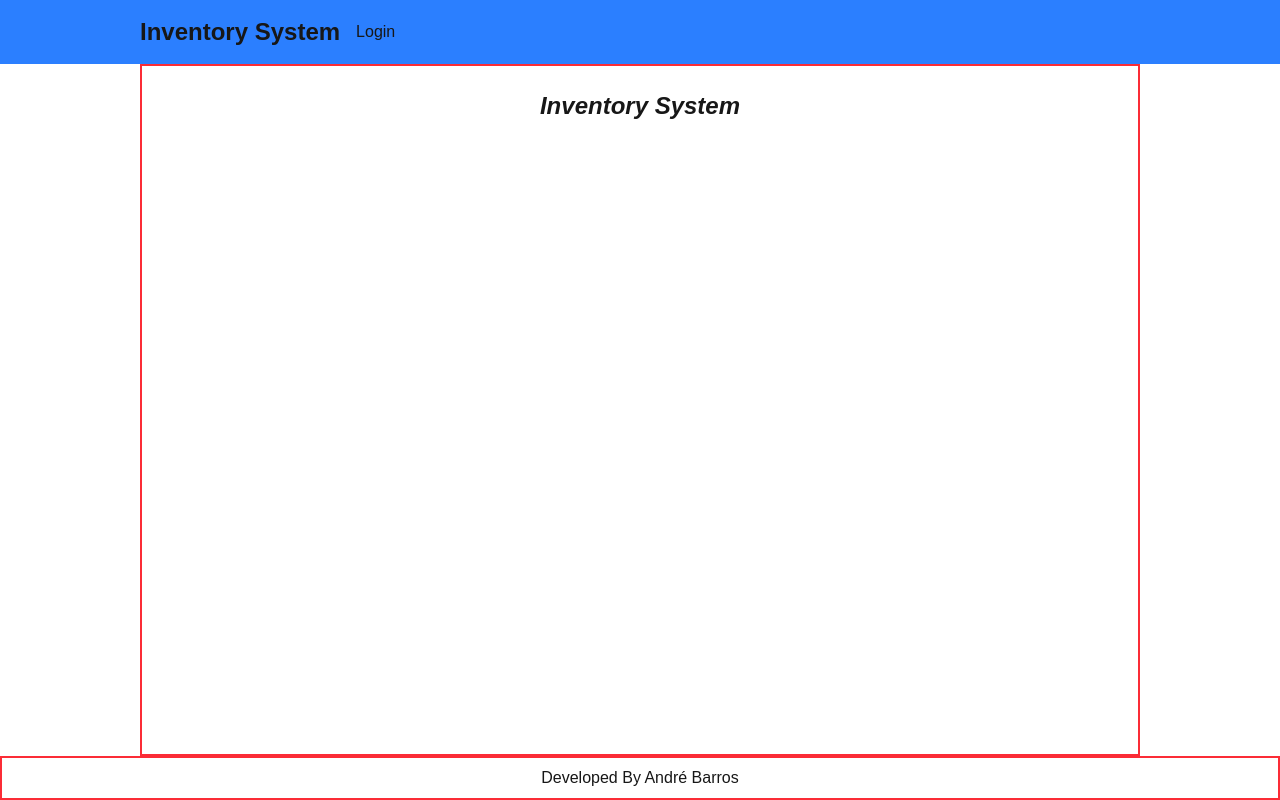
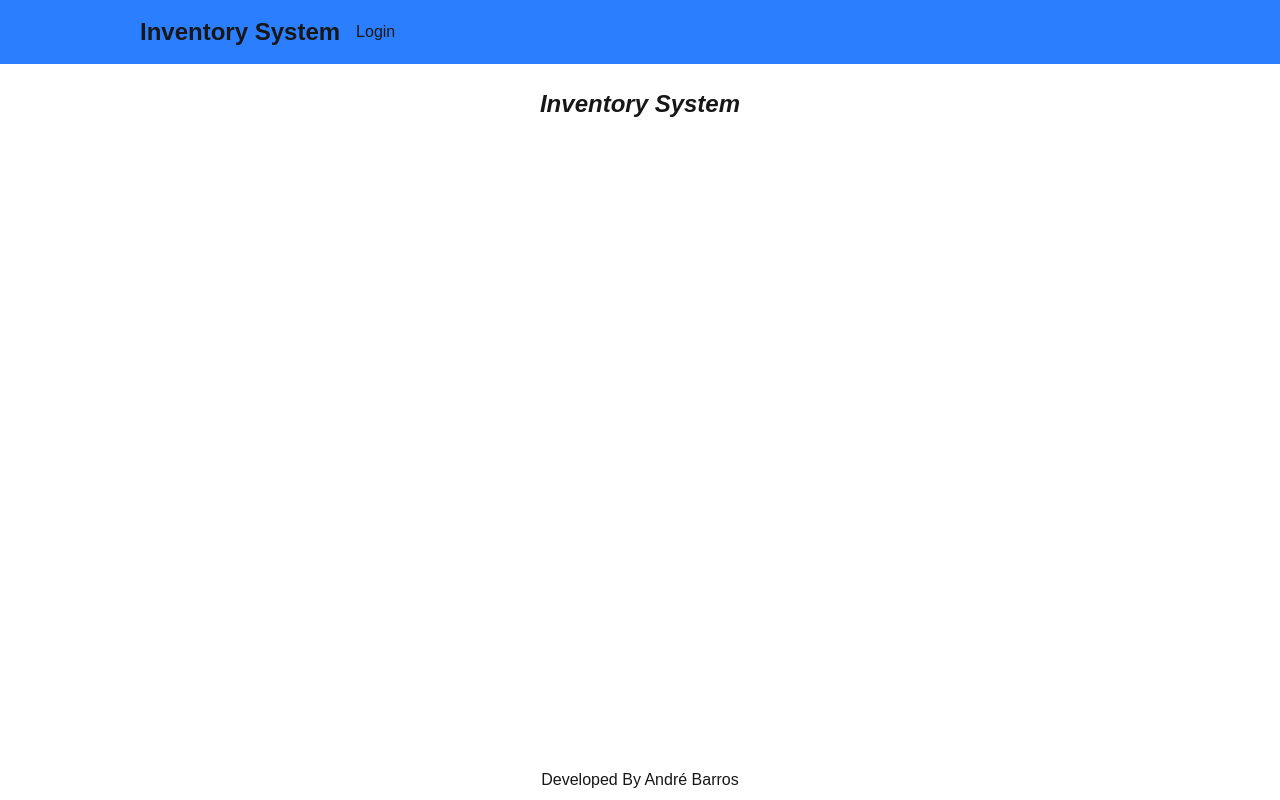
Before and after one commit to andrebarros7201/inventory-system, a Next.js app: page / in a window 1280 px wide. Built offline with nearby package versions, Linux system fonts and the light colour scheme.

Commit message:
remove red borders from layout and footer

```diff
--- a/app/layout.tsx
+++ b/app/layout.tsx
@@ -30,7 +30,7 @@ export default function RootLayout({
         className={`${geistSans.variable} ${geistMono.variable} antialiased flex flex-col items-center box-border`}
       >
         <Header />
-        <div className="w-full max-w-[1000px] flex flex-col flex-1 border-2 border-red-500 box-border">
+        <div className="w-full max-w-[1000px] flex flex-col flex-1 box-border">
           {children}
         </div>
         <Footer />
--- a/components/footer.tsx
+++ b/components/footer.tsx
@@ -1,6 +1,6 @@
 const Footer = () => {
   return (
-    <footer className="w-full flex justify-center items-center border-2 border-red-500 py-2">
+    <footer className="w-full flex justify-center items-center py-2">
       <h2>Developed By André Barros</h2>
     </footer>
   );
```
